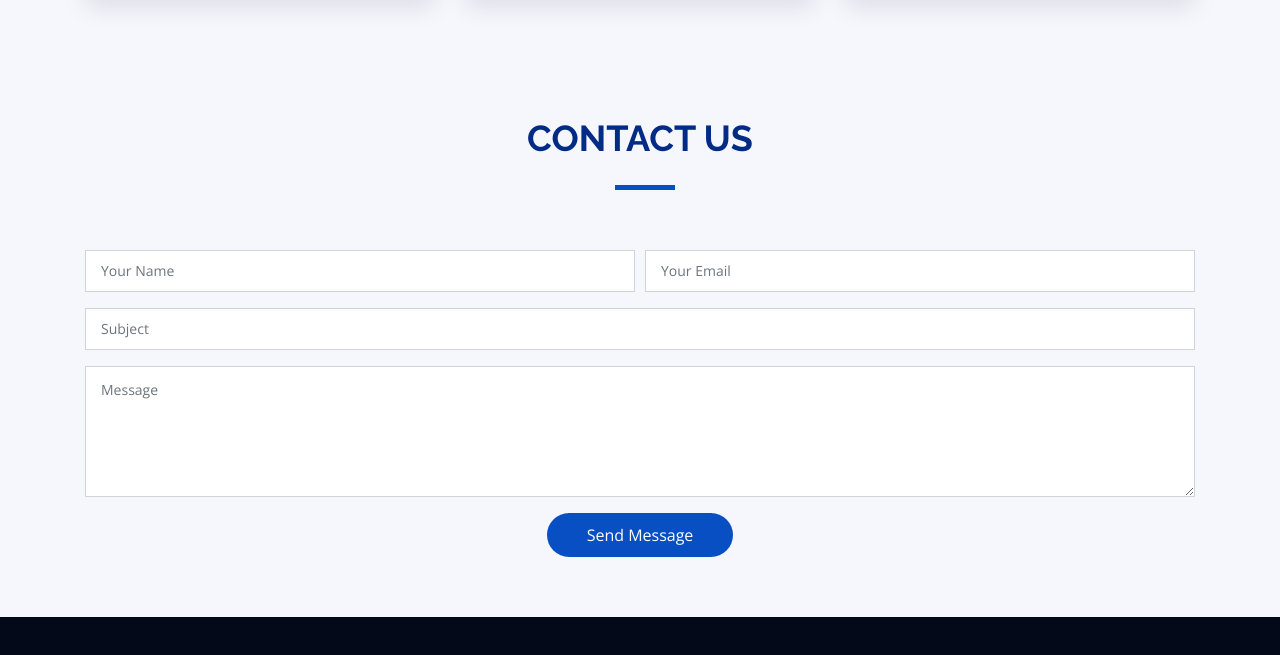
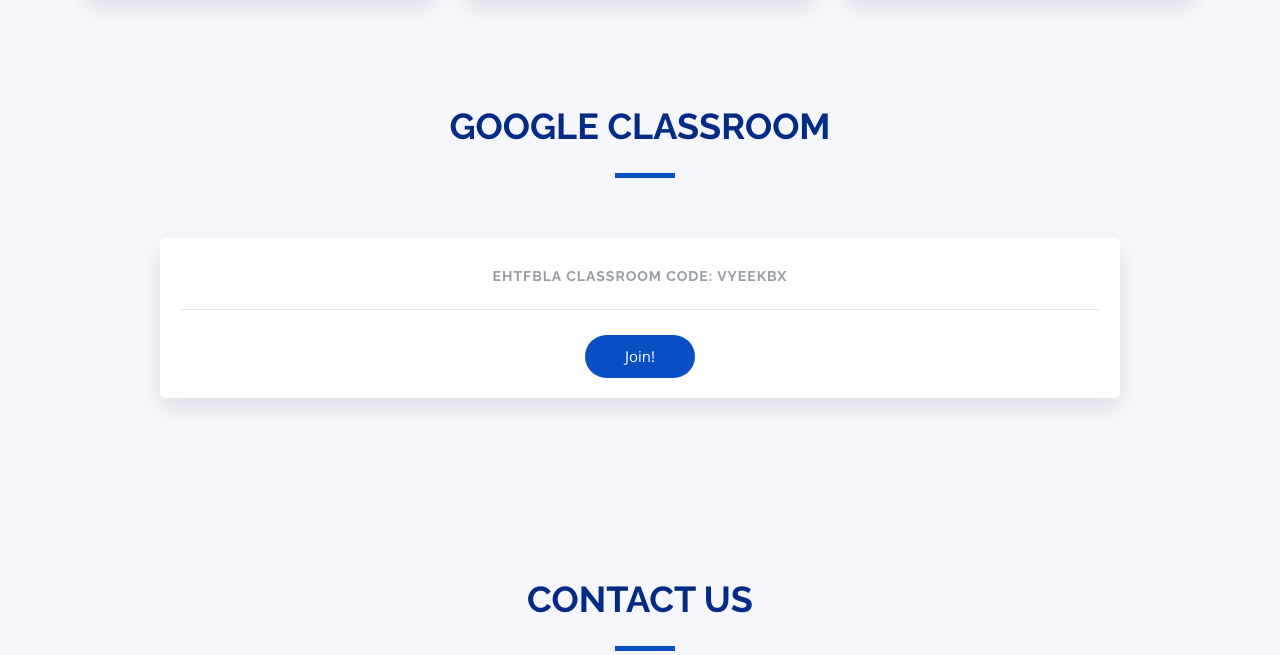
Before and after one commit to dersual/ehtfbla.org, a plain HTML site: page index.html in a window 1280 px wide. Shown: the part 5418-6073 px from the top of the page. Drawn offline with nearby package versions, Linux system fonts and the light colour scheme.

Commit message:
update event section & added google classroom code

```diff
--- a/assets/css/style.css
+++ b/assets/css/style.css
@@ -1755,3 +1755,6 @@ Forms Section
  margin: 0 5px;
  border-radius: 50%;
 }
+.classroom{
+  padding:60px
+}
--- a/index.html
+++ b/index.html
@@ -292,7 +292,7 @@
 
         <div class="tab-content row justify-content-center" data-aos="fade-up" data-aos-delay="200">
 
-          <!-- Schedule Workshop Sessions-->
+          <!-- Schedule General Meetings-->
           <div role="tabpanel" class="col-lg-9 tab-pane fade show active" id="day-1">
 
             <div class="row schedule-item">
@@ -467,80 +467,18 @@
           </div>
           <!-- End Workshop Sessions -->
 
-          <!-- Schdule General Meetings -->
+          <!-- Events -->
           <div role="tabpanel" class="col-lg-9  tab-pane fade" id="day-2">
-              <h2>Coming Soon!</h2>
-            <!-- <div class="row schedule-item">
-              <div class="col-md-2"><time>N/A</time></div>
+
+
+            <div class="row schedule-item">
+              <div class="col-md-2"><time>11 a.m.</time></div>
               <div class="col-md-10">
-                <h4>N/A</h4>
-                <date>N/A</date>
+                <h4>EHT Pride Festival</h4>
+                <date>09/24/2022</date>
               </div>
             </div>
 
-            <div class="row schedule-item">
-              <div class="col-md-2"><time>N/A</time></div>
-              <div class="col-md-10">
-                <h4>N/A</h4>
-                <date>N/A</date>
-              </div>
-            </div>
-
-            <div class="row schedule-item">
-              <div class="col-md-2"><time>N/A</time></div>
-              <div class="col-md-10">
-                <h4>N/A</h4>
-                <date>N/A</date>
-              </div>
-            </div>
-
-            <div class="row schedule-item">
-              <div class="col-md-2"><time>N/A</time></div>
-              <div class="col-md-10">
-                <h4>N/A</h4>
-                <date>N/A</date>
-              </div>
-            </div>
-
-            <div class="row schedule-item">
-              <div class="col-md-2"><time>N/A</time></div>
-              <div class="col-md-10">
-                <h4>N/A</h4>
-                <date>N/A</date>
-              </div>
-            </div>
-
-            <div class="row schedule-item">
-              <div class="col-md-2"><time>N/A</time></div>
-              <div class="col-md-10">
-                <h4>N/A</h4>
-                <date>N/A</date>
-              </div>
-            </div>
-
-            <div class="row schedule-item">
-              <div class="col-md-2"><time>N/A</time></div>
-              <div class="col-md-10">
-                <h4>N/A</h4>
-                <date>N/A</date>
-              </div>
-            </div>
-
-            <div class="row schedule-item">
-              <div class="col-md-2"><time>N/A</time></div>
-              <div class="col-md-10">
-                <h4>N/A</h4>
-                <date>N/A</date>
-              </div>
-            </div>
-
-            <div class="row schedule-item">
-              <div class="col-md-2"><time>N/A</time></div>
-              <div class="col-md-10">
-                <h4>N/A</h4>
-                <date>N/A</date>
-              </div>
-            </div> -->
           </div>
           <!-- End Schedule General Meetings -->
 
@@ -824,6 +762,24 @@
         </div>
       </div>
     </div>
+    <section class="container mt-5 classroom">
+      <div class  = "section-header ">
+        <h2>Google Classroom</h2>
+      </div>
+      <div class="col-lg-12 col-md-12" data-aos="fade-up" data-aos-delay="400">
+        <div class="card">
+          <div class="card-body">
+            <h5 class="card-title text-muted text-uppercase text-center">EHTFBLA classroom code: vyeekbx </h5>
+            <hr>
+            <form method = "get" action = "https://classroom.google.com/c/MTY0ODM0MzQ5NTEz?cjc=vyeekbx">
+              <div class="text-center">
+                <button type="submit" class="btn">Join!</button>
+              </div>
+            </form>
+        </div>
+      </div>
+    </div>
+    </section>
 </section>
 
     <!-- ======= Contact Section ======= -->
```
